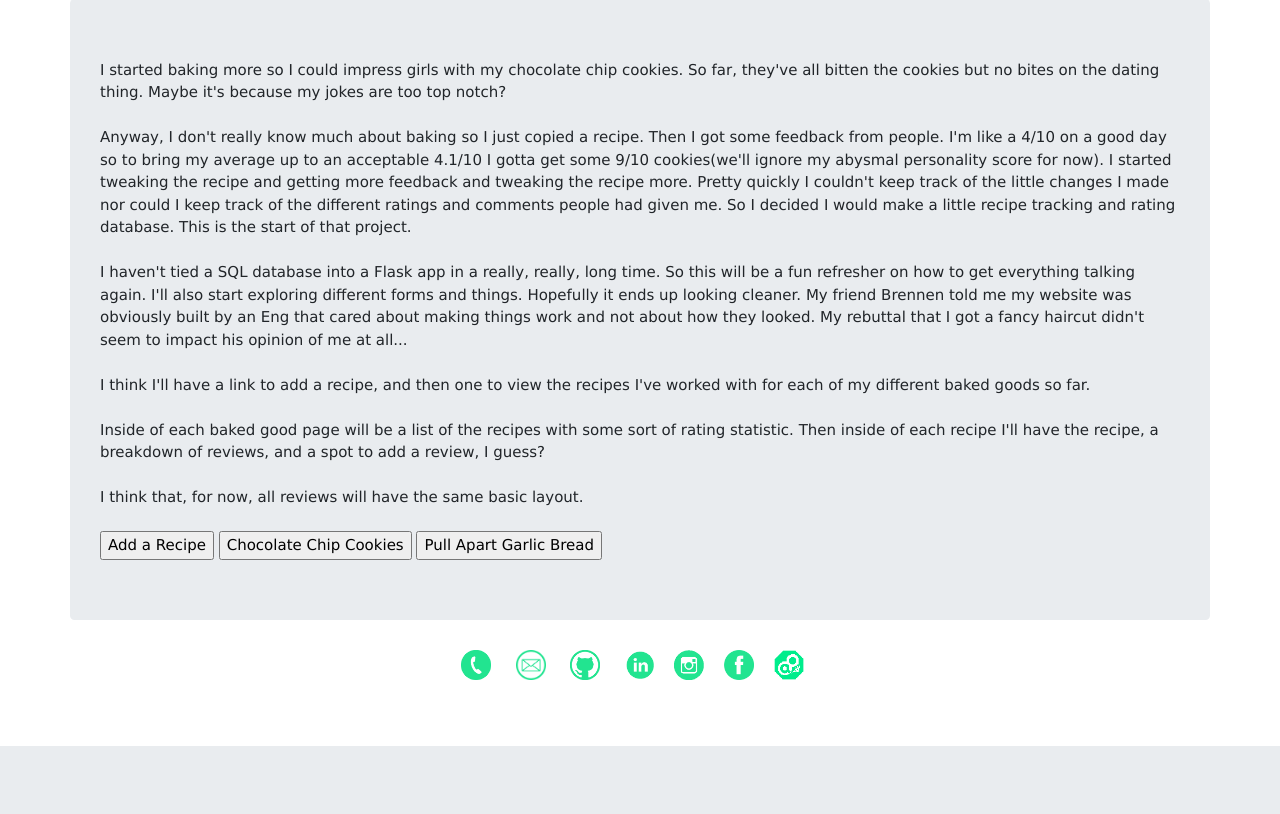
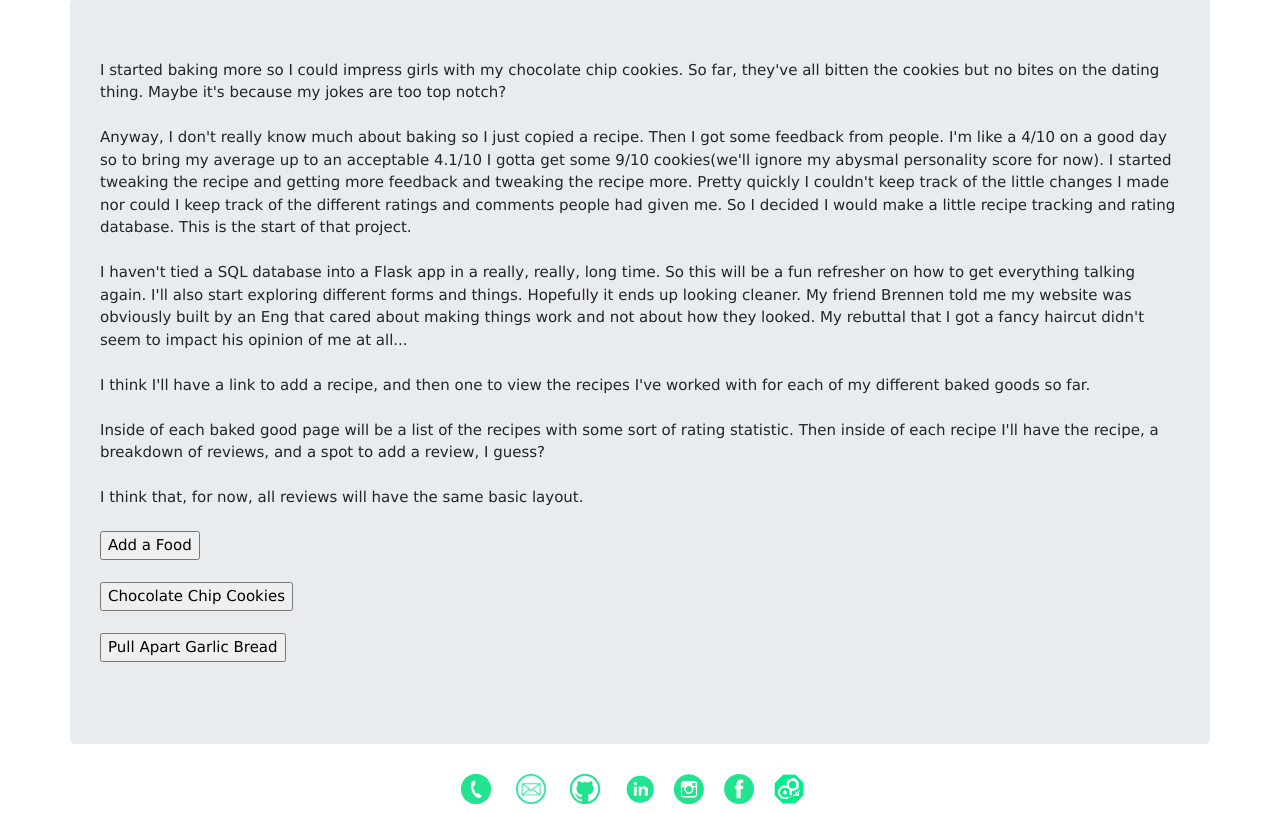
Before and after one commit to MasonCaiby/website, a Flask app: page /baking in a window 1280 px wide. Shown: the part 54-868 px from the top of the page. Before the commit the page ends 800 px from the top, so only its background shows below. Run offline with Flask 2, Linux system fonts and the light colour scheme; parts of the project's set-up code (start-up, migrations or seed data) failed here and were passed over; some libraries are stand-ins or nearby versions.

Commit message:
working on the recipe logger

```diff
--- a/app.py
+++ b/app.py
@@ -91,13 +91,13 @@ def compare_grades_full():
 @app.route('/baking', methods=['GET', 'POST'])
 def baking():
     if request.method == 'POST':
-        print(request.form.keys())
-        return redirect(url_for('add_recipe'))
+        print(request.form)
+        return redirect(url_for('add_food'))
     return render_template('baking.html')
 
-@app.route('/add_recipe', methods=['GET', 'POST'])
-def add_recipe():
-    return render_template('add_recipe.html')
+@app.route('/add_food', methods=['GET', 'POST'])
+def add_food():
+    return render_template('add_food.html')
 
 # this will never be used. I Could just redirect all traffic to the example page, but want to keep it as it's
 # an ok example of authentication
@@ -140,4 +140,4 @@ def light_controls():
 
 if __name__ == '__main__':
 
-    app.run(threaded=True, port=5000)
+    app.run(threaded=True, port=5000, debug=True)
--- a/templates/add_recipe.html
+++ /dev/null
@@ -1 +0,0 @@
-add a recipe!
--- a/templates/baking.html
+++ b/templates/baking.html
@@ -21,10 +21,9 @@ Inside of each baked good page will be a list of the recipes with some sort of r
 I think that, for now, all reviews will have the same basic layout.<br>
 <br>
     <form method="POST" action="{{ url_for('baking') }}">
-        <input type="submit" value="Add a Recipe" name="add_recipe"/>
-        <input type="submit" value="Chocolate Chip Cookies" name="cc_cookies"/>
-        <input type="submit" value="Pull Apart Garlic Bread" name="pagb"/>
-
+        <input type="submit" value="Add a Food" name="baking_button"/><br><br>
+        <input type="submit" value="Chocolate Chip Cookies" name="baking_button"/><br><br>
+        <input type="submit" value="Pull Apart Garlic Bread" name="baking_button"/><br><br>
 </div>
 {% endblock %}
 
```
Also changed, not shown: templates/add_food.html (added, +21 -0 lines).
